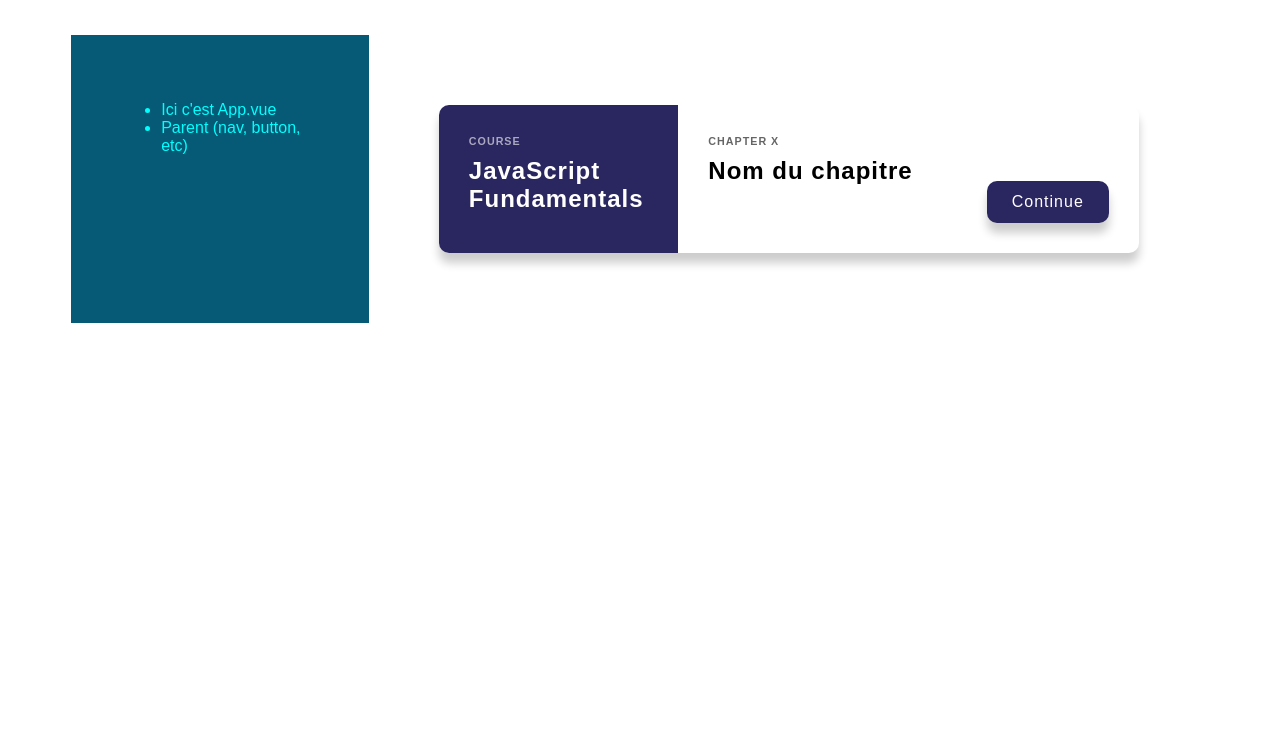
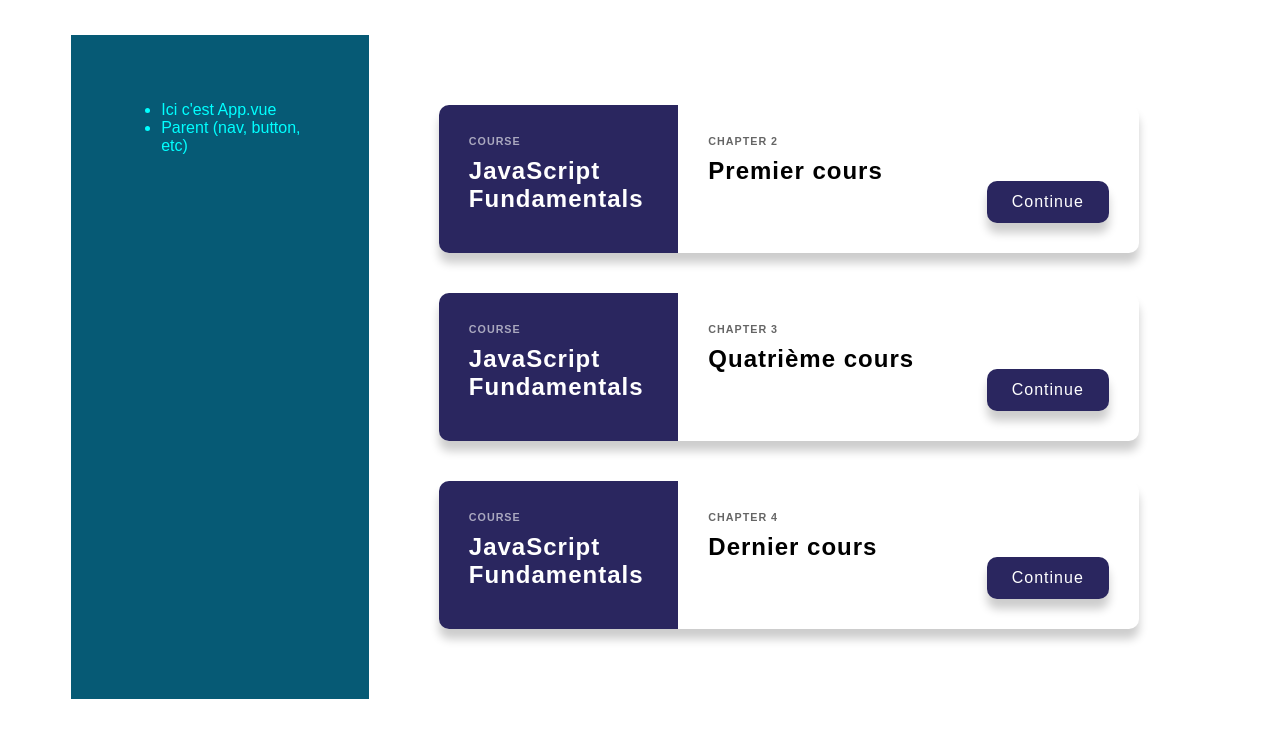
Before and after one commit to Thinkedou/vue-compositing, a Vue app: page / in a window 1280 px wide. Shown: the top 738 px of the page. Built offline with nearby package versions, Linux system fonts and the light colour scheme; a web font is replaced by a local one.

Commit message:
v-for on CCiCard

```diff
--- a/src/App.vue
+++ b/src/App.vue
@@ -1,5 +1,5 @@
 <template>
-  <div id="app">
+   <div id="app"> <!-- app est notre parent dans cette composition  -->
       <div class='row'>
             <div class='col left'>
                 <ul>
@@ -8,7 +8,11 @@
                 </ul>
             </div>
             <div class='col right'>
-              <CciCard />
+              <CciCard v-for='(cours,idx) in coursesInfos'
+                    :key='idx'
+                    :chapter-title="cours.chapter"
+                    :chap-number="cours.chapterNumber"
+              />
             </div>
       </div>
   </div>
@@ -21,7 +25,23 @@ export default {
   name: 'App',
   components: {
     CciCard
-  }
+    },
+   data:()=>({
+       coursesInfos:[
+           {
+               chapter:'Premier cours',
+               chapterNumber:2
+           },
+           {
+               chapter:'Quatrième cours',
+               chapterNumber:3
+           },
+           {
+               chapter:'Dernier cours',
+               chapterNumber:4
+           }
+       ]
+   })
 }
 </script>
 
--- a/src/components/CciCard.vue
+++ b/src/components/CciCard.vue
@@ -7,14 +7,13 @@
                         <h2>JavaScript Fundamentals</h2>
                 </div>
                 <div class="course-info">
-                    <h6>Chapter X</h6>
-                    <h2>Nom du chapitre</h2>
+                    <h6>Chapter {{chapNumber}}</h6>
+                    <h2>{{chapterTitle}}</h2>
                     <button class="btn">Continue</button>
                 </div>
             </div>
         </div>
     </div>
-
 
 </template>
 
@@ -22,6 +21,19 @@
 export default {
   name: 'CciCard',
   props: {
+       chapterTitle:{
+           type:String,
+           default:'Chapitre par défaut'
+       },
+       chapNumber:{
+           type:Number,
+           default:0
+       }
+  },
+  data:()=>({
+
+  }),
+  methods:{
 
   }
 }
```
